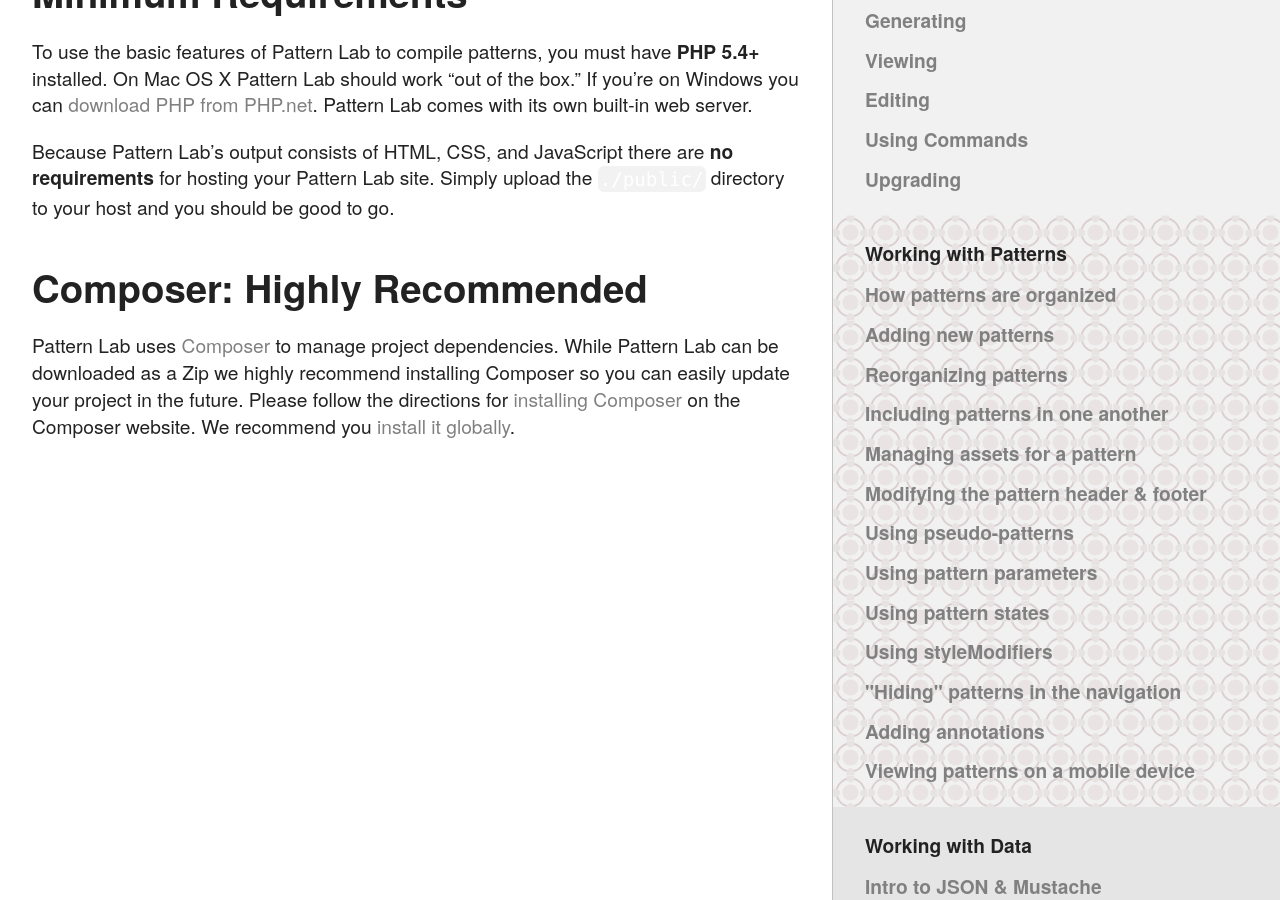
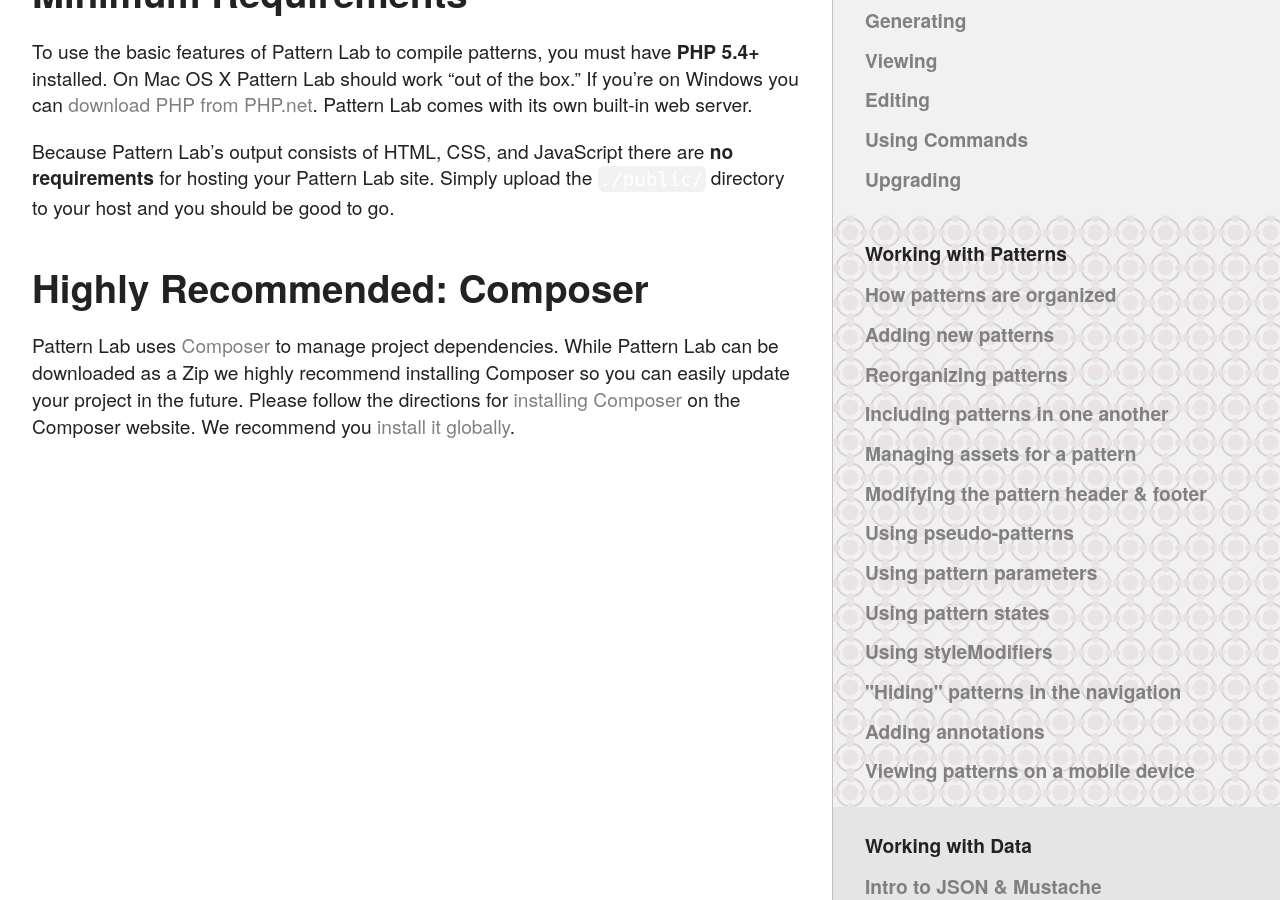
Before and after one commit to pattern-lab/website, a Jekyll site: the page built from docs/requirements.md, in a window 1280 px wide and 900 px high, scrolled down 639 px. Built offline with Jekyll 4.4.1, drawn with Linux system fonts in a browser that asks for light colours; comment, search, counter and statistics services are not loaded.

Commit message:
reorganizing a title

```diff
--- a/docs/requirements.md
+++ b/docs/requirements.md
@@ -22,7 +22,7 @@
 
 Because Pattern Lab's output consists of HTML, CSS, and JavaScript there are **no requirements** for hosting your Pattern Lab site. Simply upload the `./public/` directory to your host and you should be good to go.
 
-## Composer: Highly Recommended
+## Highly Recommended: Composer
 
 Pattern Lab uses [Composer](https://getcomposer.org/) to manage project dependencies. While Pattern Lab can be downloaded as a Zip we highly recommend installing Composer so you can easily update your project in the future. Please follow the directions for [installing Composer](https://getcomposer.org/doc/00-intro.md#installation-linux-unix-osx) on the Composer website. We recommend you [install it globally](https://getcomposer.org/doc/00-intro.md#globally).
 
```
